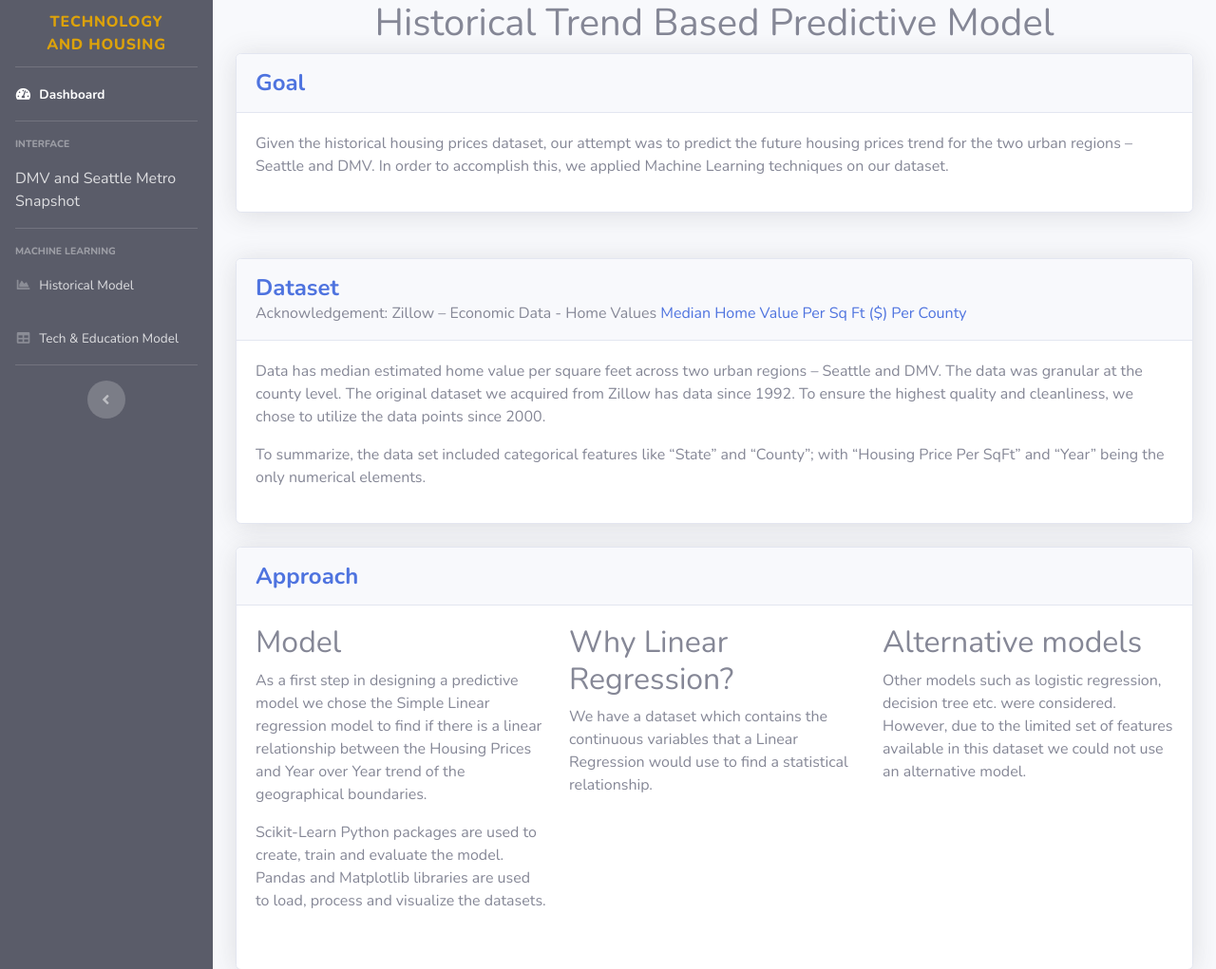
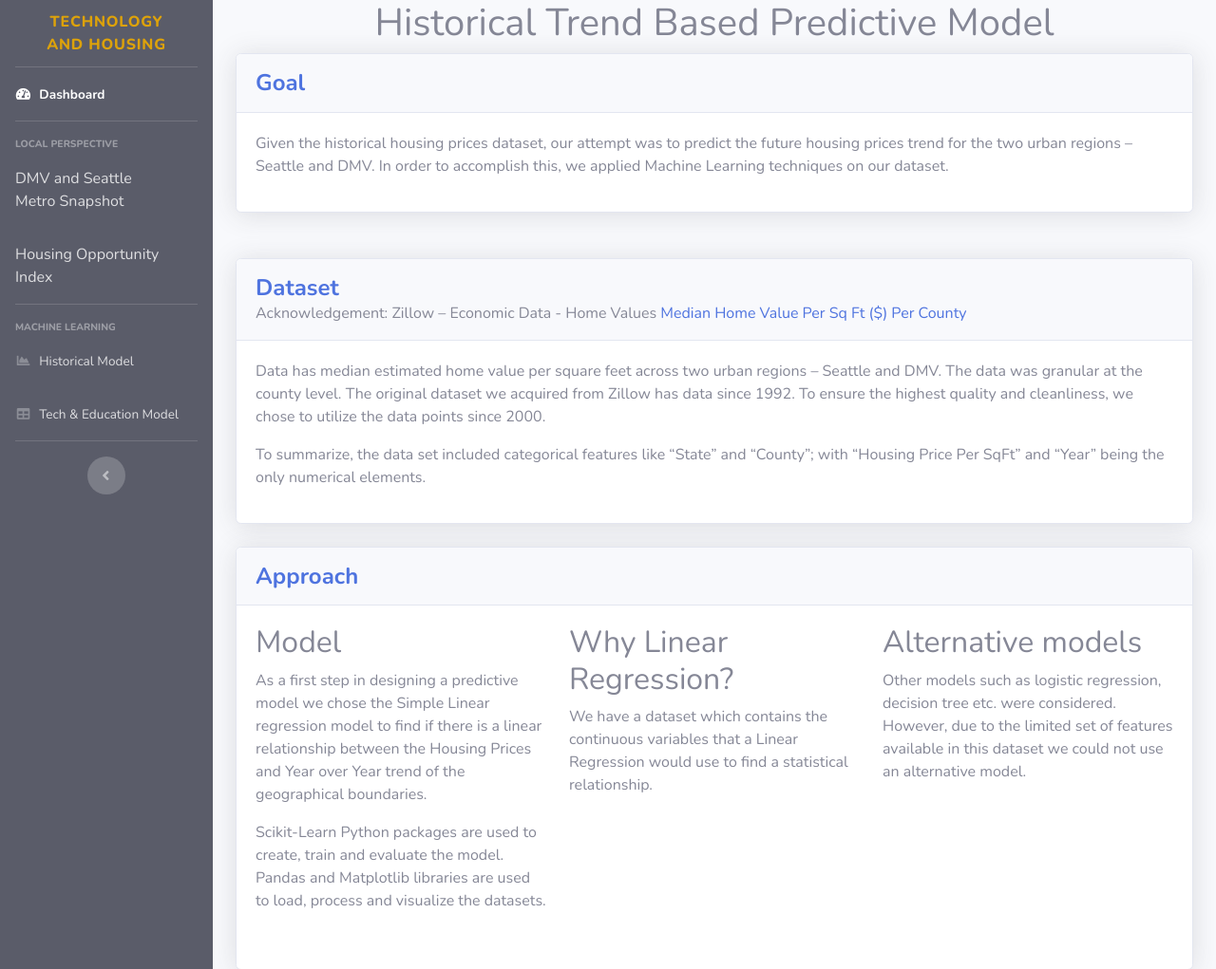
Before and after one commit to Nishadows/housingmarket, a Flask app: page /historic_trend_model in a window 1280 px wide. Shown: the top 1021 px of the page at 95% size. Run offline with Flask 2, Linux system fonts and the light colour scheme; some libraries are stand-ins or nearby versions.

Commit message:
fixing htm navbar

```diff
--- a/housingmarket/templates/historic_trend_model.html
+++ b/housingmarket/templates/historic_trend_model.html
@@ -152,25 +152,19 @@
 
                 <!-- Heading -->
                 <div class="sidebar-heading">
-                Interface
+                    Local Perspective
                 </div>
 
                 <!-- Nav Item - Pages Collapse Menu -->
                 <li class="nav-item">
-                <a class="nav-link" href="localsnapshot">DMV and Seattle Metro Snapshot</a>
-               <!-- <a class="nav-link collapsed" href="#" data-toggle="collapse" data-target="#collapseTwo"
-                 aria-expanded="true" aria-controls="collapseTwo">
-                    <i class="fas fa-fw fa-globe"></i>
-                    <span>DMV and Seattle Metro Snapshot</span>
-                </a>
-                <div id="collapseTwo" class="collapse" aria-labelledby="headingTwo" data-parent="#accordionSidebar">
-                    <div class="bg-white py-2 collapse-inner rounded">
+                    <a class="nav-link" href="localsnapshot">DMV and Seattle <br> Metro Snapshot</a>
 
+                </li>
+                <li class="nav-item">
+                    <a class="nav-link" href="hoiviews">Housing Opportunity Index</a>
 
+                </li>
 
-                    </div>
-                </div> -->
-            </li>
 
                 <!-- Divider -->
                 <hr class="sidebar-divider">
```
Lines whose indentation alone changed are shown as unchanged.
